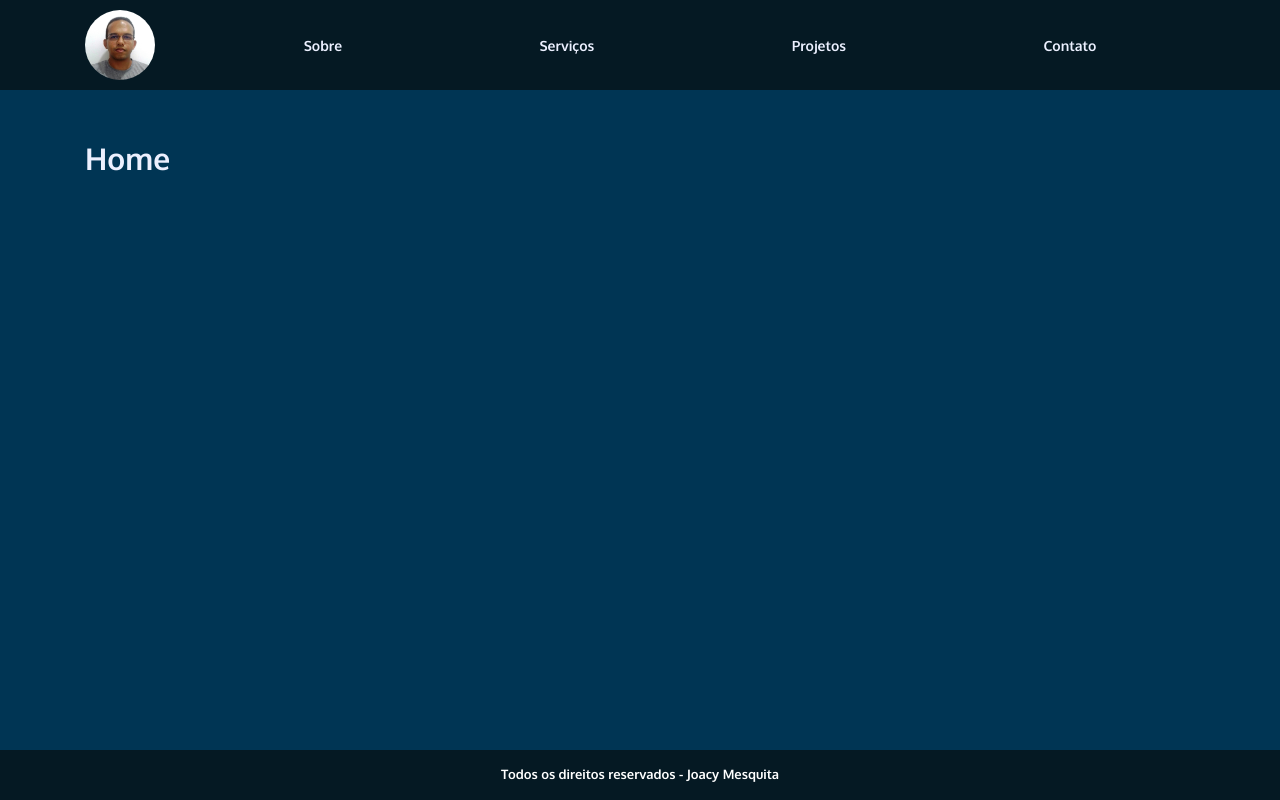
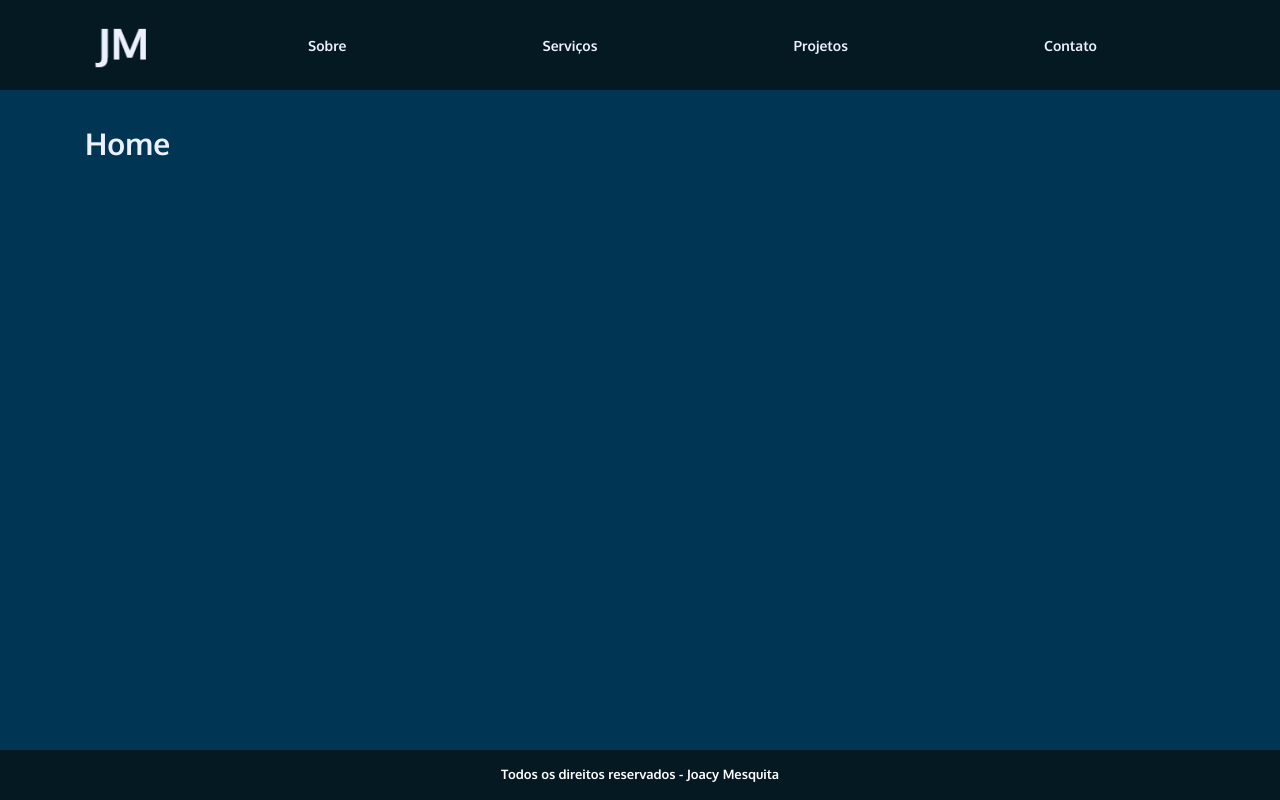
Before and after one commit to Joacy/portifolio, a React (Create React App) app in the folder portifolio-react/: page / in a window 1280 px wide. Built offline with nearby package versions, Linux system fonts and the light colour scheme.

Commit message:
Header fixed

```diff
--- a/portifolio-react/src/components/Header/index.js
+++ b/portifolio-react/src/components/Header/index.js
@@ -6,13 +6,13 @@ import {
 } from "react-bootstrap";
 
 import { FiMenu } from 'react-icons/fi';
-import logo from '../../assets/img/logo.jpg';
+import logo from '../../assets/img/icone.png';
 
 import './styles.css';
 
 export default function Header () {
     return (
-        <Navbar expand="lg">
+        <Navbar fixed="top" expand="lg">
             <Container>
                 <Navbar.Brand>
                     <Link to='/'>
--- a/portifolio-react/src/components/Header/styles.css
+++ b/portifolio-react/src/components/Header/styles.css
@@ -13,16 +13,17 @@
     display: flex;
     justify-content: center;
     align-items: center;
-    width: 70px;
+    width: 75px;
     margin-right: 50px;
     padding: 0;
 }
 
 .navbar .navbar-brand img {
     width: 100%;
-    height: auto;
+    height: 70px;
+    object-fit: contain;
     margin: 0;
-    border-radius: 50%;
+    border-radius: 4px;
 }
 
 .navbar #navegacao ul {
--- a/portifolio-react/src/global.css
+++ b/portifolio-react/src/global.css
@@ -34,8 +34,9 @@ h2 {
 }
 
 .box {
-    padding-top: 50px;
-    padding-bottom: 65px;
+    margin-top: 90px;
+    margin-bottom: 50px;
+    padding: 35px 0;
 }
 
 /* Paleta de Cores
```
